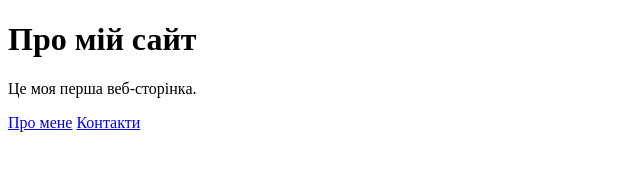
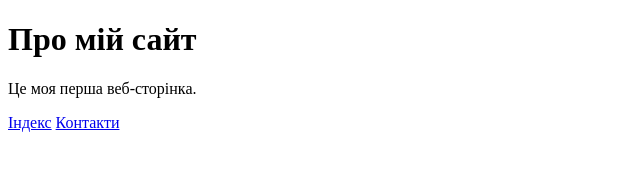
Before and after one commit to test123451324/my-web-course, a plain HTML site: page hw-01/about.html in a window 1280 px wide. Shown: the full height of the page, 0-640 px from the left. Drawn offline with Linux system fonts and the light colour scheme.

Commit message:
Виправив опис href, який веде до index.html, з "Про мене" на "Індекс".

```diff
--- a/hw-01/about.html
+++ b/hw-01/about.html
@@ -8,7 +8,7 @@
 <body>
     <h1>Про мій сайт</h1>
     <p>Це моя перша веб-сторінка.</p>
-    <a href="index.html">Про мене</a>
+    <a href="index.html">Індекс</a>
     <a href="contacts.html">Контакти</a>
 </body>
 </html>
```
